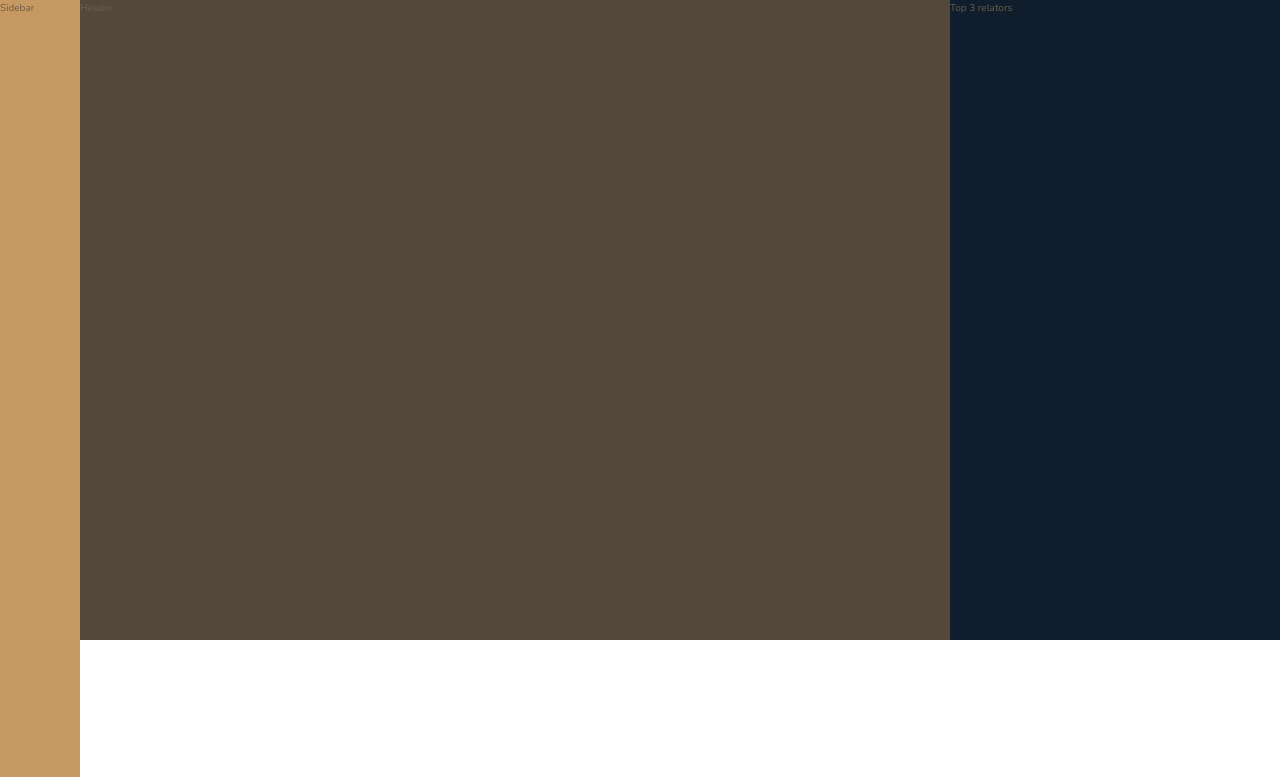
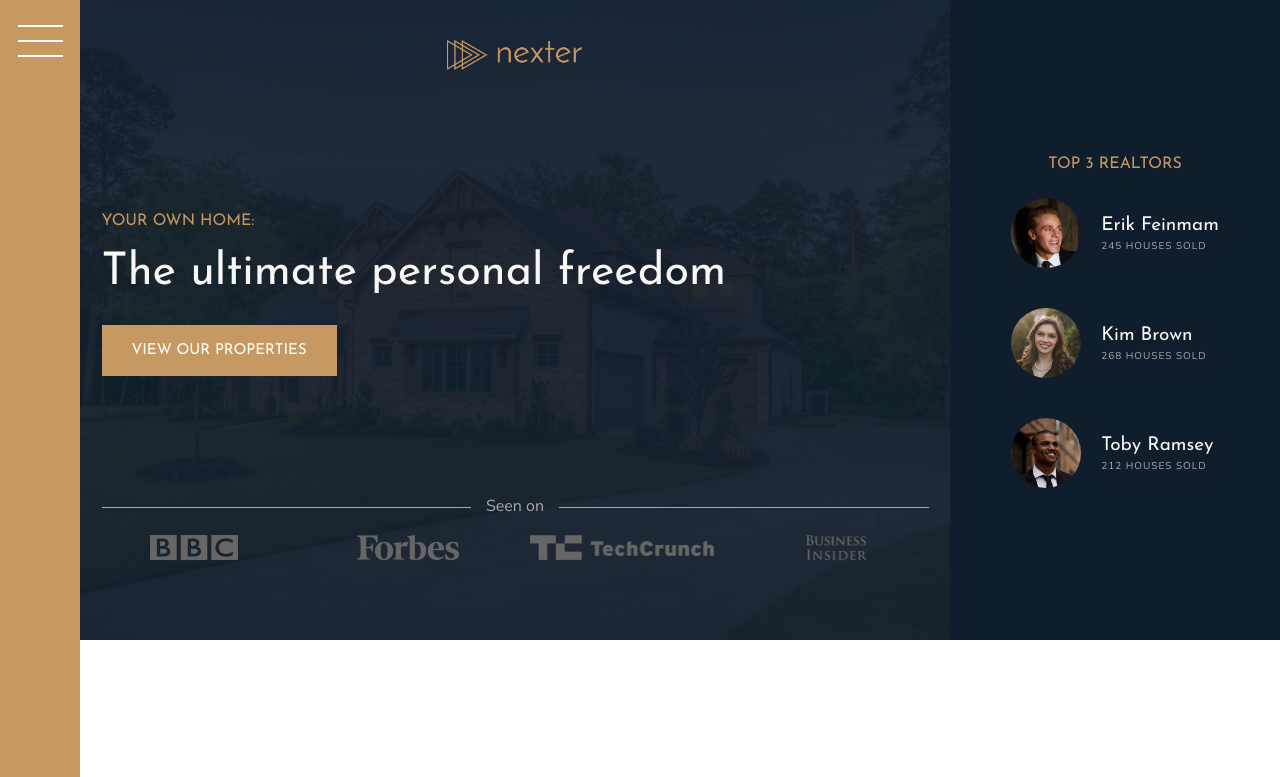
Before and after one commit to mikiPP/Nexter, a website: page index.html in a window 1280 px wide. Shown: the top 777 px of the page. Drawn offline with nearby package versions, Linux system fonts and the light colour scheme.

Commit message:
header finished

```diff
--- a/index.html
+++ b/index.html
@@ -15,11 +15,44 @@
     <title>nexter &mdash; your home, your freedom</title>
   </head>
   <body class="container">
-    <div class="sidebar">Sidebar</div>
+    <div class="sidebar">
+      <button class="nav-btn"></button>
+    </div>
 
-    <header class="header">Header</header>
+    <header class="header">
+      <img src="img/logo.png" alt="Nexter logo" class="header__logo">
+      <h3 class="heading-3">Your own home:</h3>
+      <h1 class="heading-1">The ultimate personal freedom</h1>
+      <button class="btn header__btn">View our properties</button>
+      <div class="header__seenon-text">Seen on</div>
+      <div class="header__seenon-logos">
+        <img src="img/logo-bbc.png" alt="Seen on logo 1">
+        <img src="img/logo-forbes.png" alt="Seen on logo 2">
+        <img src="img/logo-techcrunch.png" alt="Seen on logo 3">
+        <img src="img/logo-bi.png" alt="Seen on logo 4">
+      </div>
+    </header>
 
-    <div class="relators">Top 3 relators</div>
+    <div class="realtors">
+      <h3 class="heading-3">Top 3 Realtors</h3>
+      <div class="realtors__list">
+        <img src="img/realtor-1.jpeg" alt="Realtor 1" class="realtors__img">
+        <div class="realtors__details">
+          <h4 class="heading-4 heading-4--light">Erik Feinmam</h4>
+          <p class="realtors__sold">245 houses sold</p>
+        </div>
+        <img src="img/realtor-2.jpeg" alt="Realtor 2" class="realtors__img">
+        <div class="realtors__details">
+          <h4 class="heading-4 heading-4--light">Kim Brown</h4>
+          <p class="realtors__sold">268 houses sold</p>
+        </div>
+        <img src="img/realtor-3.jpeg" alt="Realtor 3" class="realtors__img">
+        <div class="realtors__details">
+          <h4 class="heading-4 heading-4--light">Toby Ramsey</h4>
+          <p class="realtors__sold">212 houses sold</p>
+        </div>
+      </div>
+    </div>
     <section class="features">
       <div class="feature">
         <svg class="feature__icon">
--- a/sass/_header.scss
+++ b/sass/_header.scss
@@ -1,4 +1,63 @@
 .header {
   background-color: $color-grey-dark-1;
   grid-column: full-start / col-end 6;
+
+  background-image: linear-gradient(rgba($color-secondary, .93), rgba($color-secondary, .93)),
+                    url(../img/hero.jpeg);
+  background-size: cover;
+  background-position: center;
+
+  padding: 8rem;
+  padding-top: 4rem;
+  display: grid;
+  grid-template-rows: 1fr min-content 6rem 1fr;
+  grid-template-columns: max-content;
+  row-gap: 1.5rem;
+  justify-content: center;
+
+  &__logo{
+    height: 3rem;
+    justify-self: center;
+  }
+
+  &__btn {
+    align-self: start;
+    justify-self: start;
+  }
+
+  &__seenon-text {
+    display: grid;
+    align-items: center;
+    grid-template-columns: 1fr max-content 1fr;
+    column-gap: 1.5rem;
+
+    font-size: 1.6rem;
+    color: $color-grey-light-2;
+
+    &::before,
+    &::after {
+      content: "";
+      height: 1px;
+      display: block;
+      background-color: currentColor;
+    }
+  }
+
+  &__seenon-logos {
+    display: grid;
+    grid-template-columns: repeat(4,1fr);
+    column-gap: 3rem;
+    justify-items: center;
+
+    & > img {
+      height: 2.5rem;
+      filter: brightness(40%);
+      transition: all .5s;
+
+      &:hover {
+        filter: brightness(100%);
+        transform: scale(1.1);
+      }
+    }
+  }
 }
--- a/sass/_realtors.scss
+++ b/sass/_realtors.scss
@@ -1,4 +1,32 @@
-.relators {
+.realtors {
   background-color: $color-secondary;
   grid-column: col-start 7 / full-end;
+  padding: 3rem;
+
+  display: grid;
+  align-content: center;
+  justify-content: center;
+  row-gap: 2rem;
+  justify-items: center;
+
+  &__list {
+    display: grid;
+    grid-template-columns: min-content max-content;
+    column-gap: 2rem;
+    row-gap: 5vh;
+    align-items: center;
+  }
+
+  &__img {
+    width: 7rem;
+    border-radius: 50%;
+    display: block;
+  }
+
+  &__sold{
+    text-transform: uppercase;
+    color: $color-grey-light-2;
+    margin-top: -3px;
+    letter-spacing: 1px;
+  }
 }
--- a/sass/_sidebar.scss
+++ b/sass/_sidebar.scss
@@ -2,4 +2,36 @@
   background-color: $color-primary;
   grid-column: sidebar-start / sidebar-end;
   grid-row: 1 / -1;
+
+  display: flex;
+  justify-content: center;
 }
+
+.nav-btn {
+  border-radius: 0;
+  border: none;
+
+  background-color: #fff;
+  height: 2px;
+  width: 4.5rem;
+  margin-top: 4rem;
+
+
+  &::before,
+  &::after{
+    content: "";
+    background-color: #fff;
+    height: 2px;
+    width: 4.5rem;
+    display: block;
+  }
+
+
+  &::before {
+    transform: translateY(-1.5rem);
+  }
+
+  &::after {
+    transform: translateY(1.3rem);
+  }
+}
--- a/sass/_typography.scss
+++ b/sass/_typography.scss
@@ -5,6 +5,9 @@
 
 .heading-1 {
   @extend %heading;
+  font-size: 4.5rem;
+  color: $color-grey-light-1;
+  line-height: 1;
 }
 
 .heading-2 {
```
Also changed, not shown: css/style.css.
